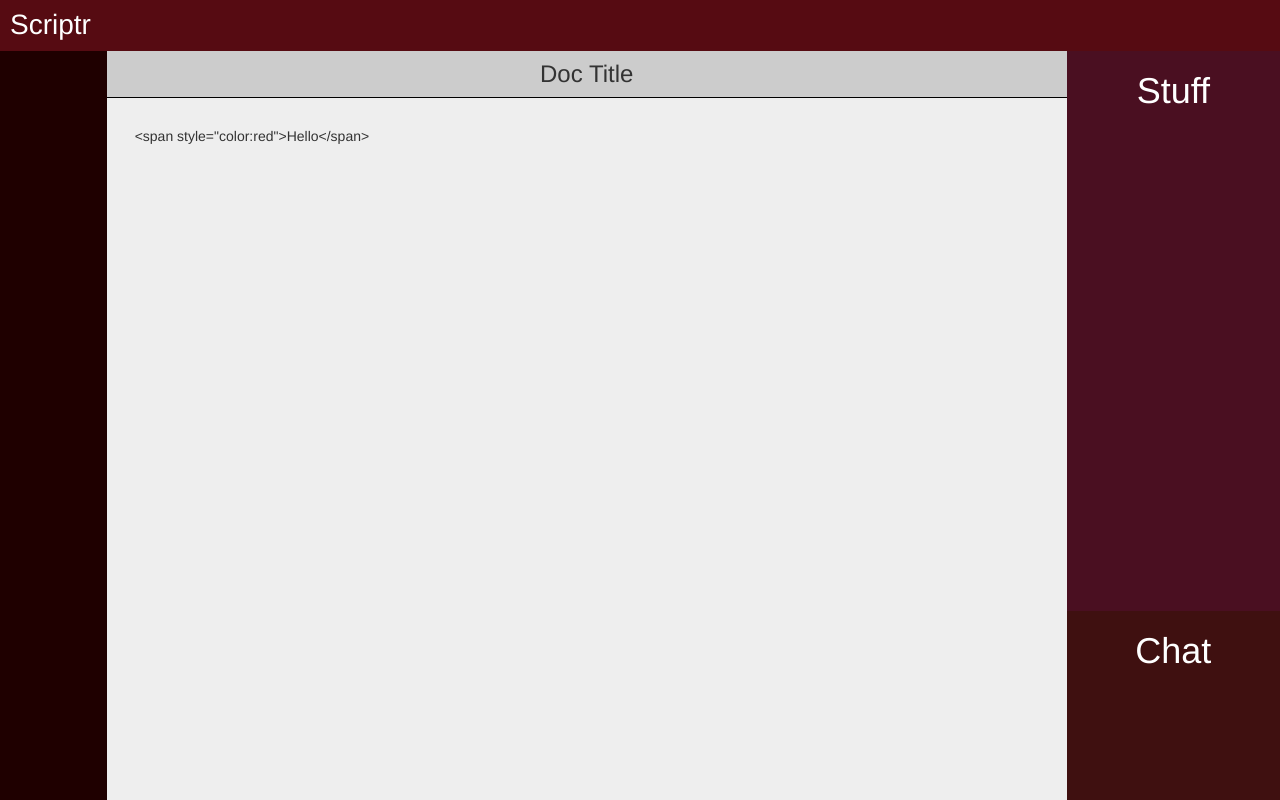
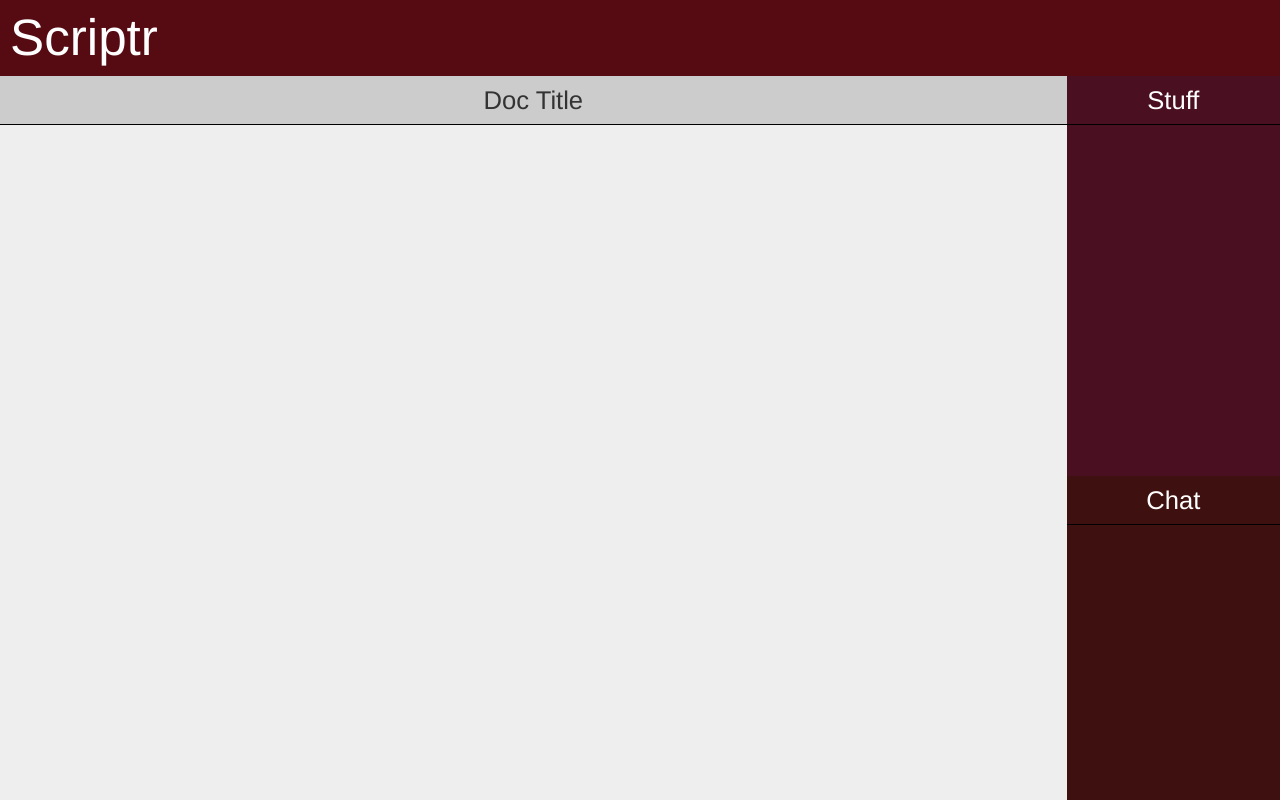
Before and after one commit to djmorrsee/scriptr, a plain HTML site: page public/index.html in a window 1280 px wide. Drawn offline with nearby package versions, Linux system fonts and the light colour scheme.

Commit message:
Adjustments to page layout.

```diff
--- a/public/css/style.css
+++ b/public/css/style.css
@@ -24,16 +24,18 @@ body {
 	outline:none;
 }
 
+/* Header */
 #header-row {
 	background-color: #560B12;
 }
 
 #header-row h1 {
 	color:white;
-	font-size: 28px;
-	margin:10px 0 10px 10px;
+	font-size: 4vw;
+	margin:10px;
 }
 
+/* Content */
 #content-row {
 	height:100%;
 }
@@ -46,12 +48,14 @@ body {
 }
 
 #main-body h3 {
+	font-size: 2vw;
 	padding-bottom: 10px;
 	margin: 10px 0px 0px 0px;
 	border-bottom: 1px solid black;
 }
 
-#input-box {
+#document-box {
+	color:black;
 	background-color: #eee;
 
 	height:100%;
@@ -63,7 +67,7 @@ body {
 
 }
 
-#input-box:focus {
+#document-box:focus {
 	outline:none !important;
 	border:none;
 }
@@ -74,8 +78,20 @@ body {
 	background-color: #4A0F21;
 }
 
-.chat-box {
+#stuff-box {
+}
+
+#stuff-box h1 {
+	margin: 10px 0 0 0;
+	padding: 0 0 10px 0;
+
+	border-bottom: 1px solid black;
+
 	color:white;
+	font-size: 2vw;
+}
+
+#chat-box {
 
 	position: absolute;
 	bottom:0px;
@@ -83,7 +99,19 @@ body {
 	left: 0px;
 	margin: 0;
 
-	height:30%;
+	height:50%;
 	background-color: #3F1010;
 
 }
+
+#chat-box h1 {
+	margin: 10px 0 0 0;
+	padding: 0 0 10px 0;
+
+	border-bottom: 1px solid black;
+
+
+	color:white;
+	font-size: 2vw;
+
+}
--- a/public/index.html
+++ b/public/index.html
@@ -53,22 +53,25 @@
 			<div class="row" id="content-row">
 
 				<!-- Filler -->
-				<div class="col-sm-1"></div>
 
 				<!-- Main Content -->
-				<div class="col-sm-9" id="main-body">
+				<div class="col-xs-10" id="main-body">
 					<h3 align="center">Doc Title</h3>
-					<textarea id="input-box"><span style="color:red">Hello</span></textarea>
+					<textarea id="document-box"></textarea>
 				</div>
 
 				<!-- Side Bar -->
-				<div class="col-sm-2" id="side-bar">
-					<div class="row">
+				<div class="col-xs-2" id="side-bar">
+
+					<div class="row" id="stuff-box">
 						<h1 align="center">Stuff</h1>
 					</div>
-					<div class="row chat-box">
+
+					<!-- Chat Box -->
+					<div class="row" id="chat-box">
 						<h1 align="center">Chat</h1>
 					</div>
+
 				</div>
 
 			</div>
--- a/public/js/client_app.js
+++ b/public/js/client_app.js
@@ -28,12 +28,14 @@ $(document).ready (function () {
 			break;
 		case 1: // Edit
 			var current = scriptr.doc.textBoxValue = scriptr.doc.textBox.val();
+			var new_text
+			if (data.body.additive) {
+				new_text = current.slice(0, data.body.position) + data.body.chars + current.slice(data.body.position)
+			} else {
+				new_text = current.slice(0, data.body.position) + current.slice(data.body.position + data.body.count)
+			}
 
-			if (data.body.additive) {
-				scriptr.doc.textBox.val(current.slice(0, data.body.position) + data.body.chars + current.slice(data.body.position))
-			} else {
-				scriptr.doc.textBox.val(current.slice(0, data.body.position) + current.slice(data.body.position + data.body.count))
-			}
+			scriptr.doc.SetText(new_text);
 			break;
 		case 2: // Chat
 			break;
```
